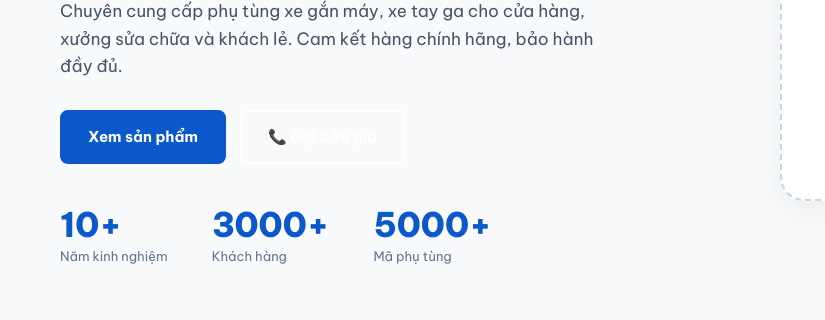
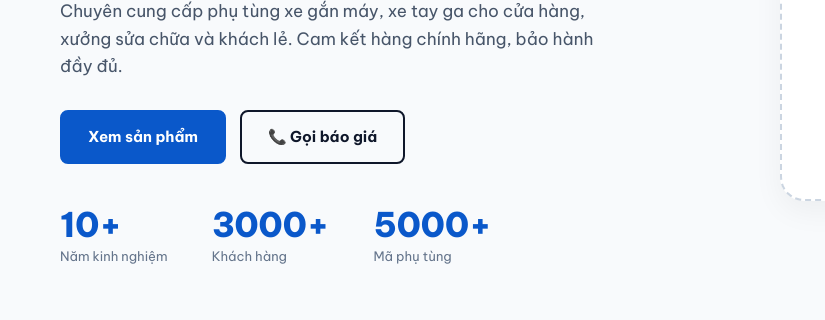
Before and after one commit to phutungxemaythanhphong42-tech/Website-c-ng-ty-Ph-T-ng-Th-nh-Phong, a plain HTML site: page index.html in a window 1280 px wide. Shown: the part 420-740 px from the top of the page, 0-825 px from the left. Drawn offline with Linux system fonts and the light colour scheme.

Commit message:
Update style.css

```diff
--- a/css/style.css
+++ b/css/style.css
@@ -150,12 +150,12 @@ ul { list-style: none; }
 .btn-sm { padding: 9px 18px; font-size: 13.5px; }
 .btn-outline {
   background: transparent;
-  color: #fff;
-  border: 2px solid #fff;
+  color: #0f172a; /* Chữ màu đen xanh */
+  border: 2px solid #0f172a;
 }
 .btn-outline:hover {
-  background: #fff;
-  color: var(--accent);
+  background: #0f172a;
+  color: #fff;
   box-shadow: none;
 }
 .btn-light {
```
